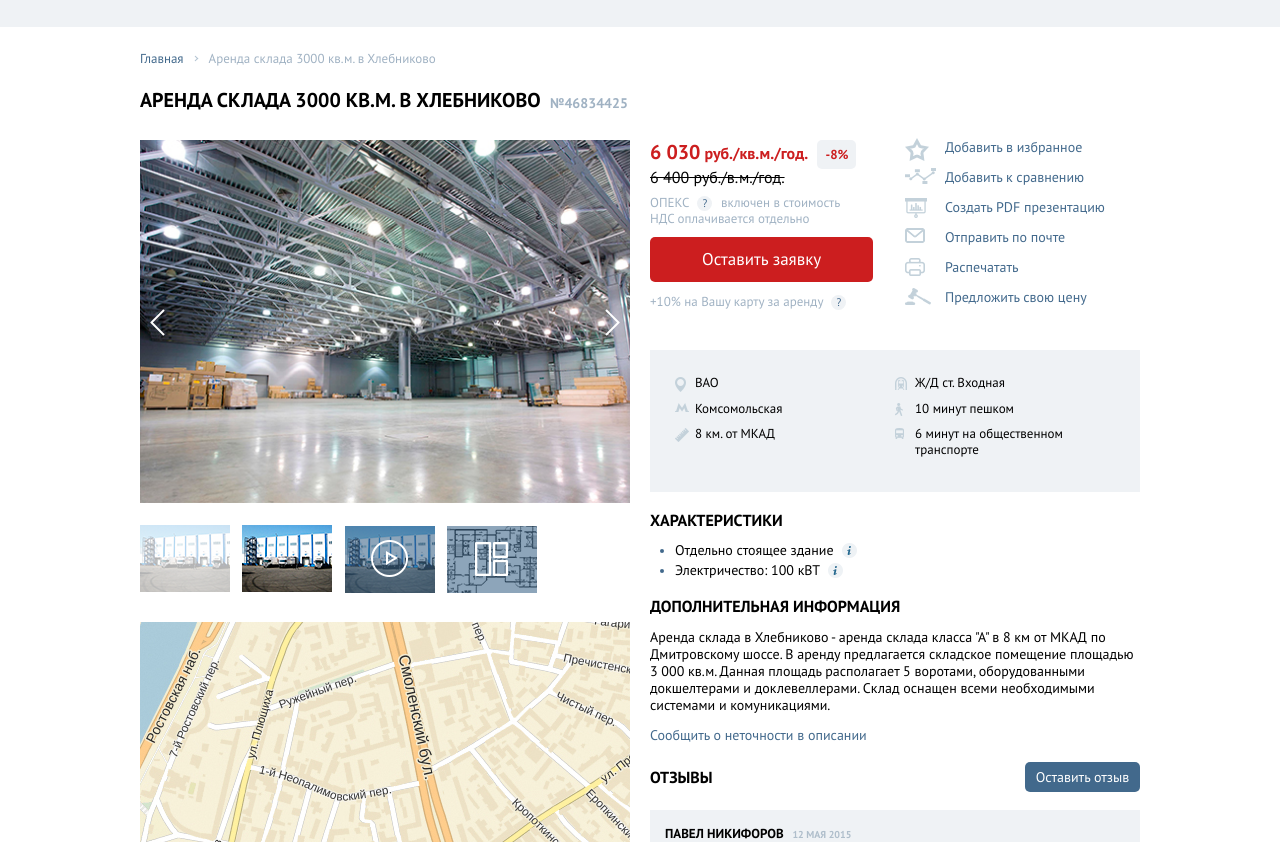
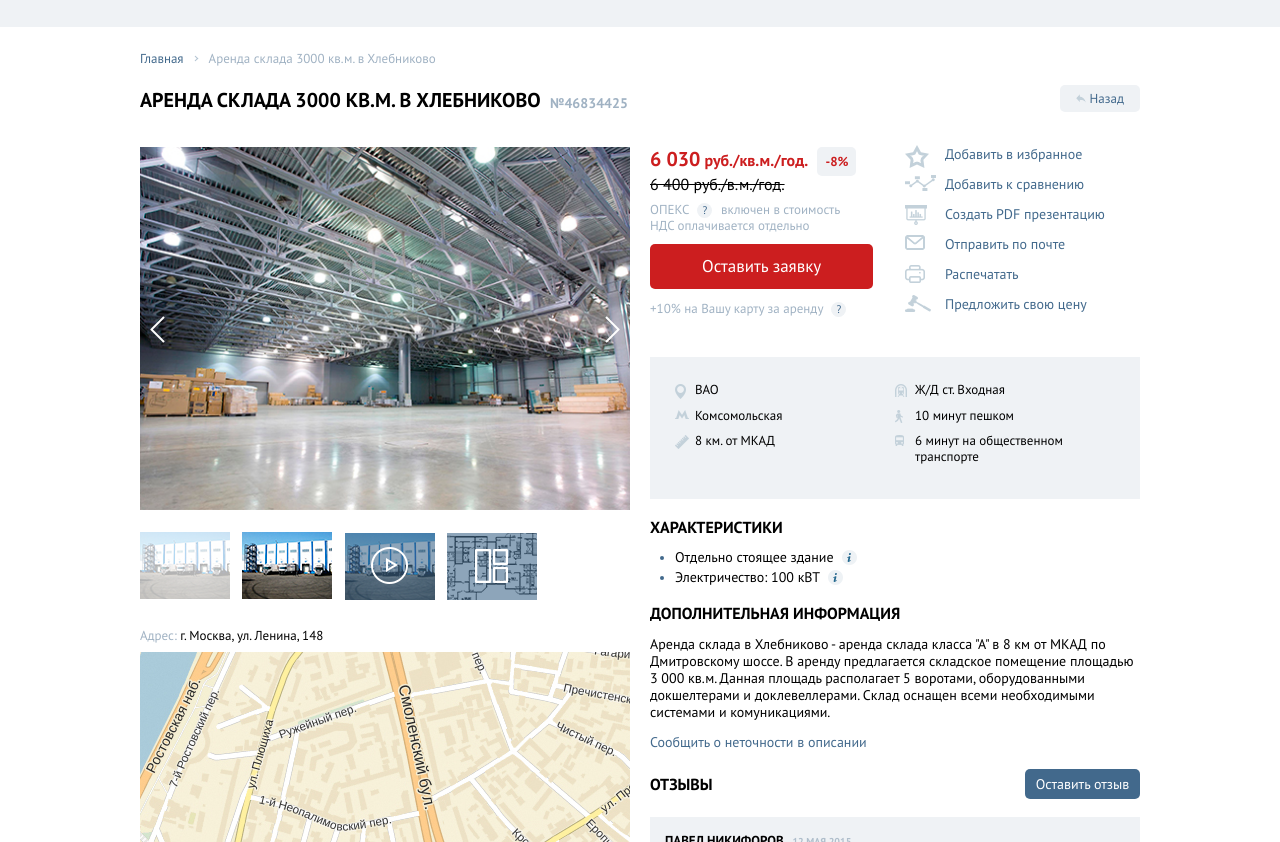
Before and after one commit to diamant1991/rent, a plain HTML site: page card.html in a window 1280 px wide. Shown: the part 463-1305 px from the top of the page. Drawn offline with Linux system fonts and the light colour scheme.

Commit message:
add buttons

```diff
--- a/card.html
+++ b/card.html
@@ -380,6 +380,12 @@
 				<div class="info-result inner-info">
 					№46834425
 				</div>
+				<a href="#" class="back-btn">
+					<span class="middle">
+						<img src="images/back-icon.png" alt="">
+					</span>
+					<span class="middle">Назад</span>
+				</a>
 			</div>
 			<div class="card clearfix">
 				<div class="card-slider">
@@ -422,6 +428,10 @@
 								<img src="images/plan.png" height="67" width="90" alt="">
 							</a>
 						</div>
+					</div>
+					<div class="adress-item">
+						<span>Адрес:</span>
+						г. Москва, ул. Ленина, 148
 					</div>
 					<div class="map-item">
 						<img src="images/map.jpg" height="364" width="490" alt="">
--- a/css/main.css
+++ b/css/main.css
@@ -2676,3 +2676,25 @@ img {
   border-radius: 5px;
   background: #cc1e1f;
 }
+.back-btn {
+  float: right;
+  height: 27px;
+  display: block;
+  width: 80px;
+  font-size: 13px;
+  color: #42698c;
+  background: #eff2f5;
+  -webkit-border-radius: 5px;
+  border-radius: 5px;
+  text-align: center;
+  line-height: 27px;
+  position: relative;
+  top: -5px;
+}
+.adress-item {
+  margin-bottom: 10px;
+  font-size: 13px;
+}
+.adress-item span {
+  color: #a0b2c3;
+}
--- a/css/media.css
+++ b/css/media.css
@@ -190,6 +190,10 @@
 @media(max-width: 767px){
 	.object-item{
 		width: 50%;
+	}
+	.back-btn{
+		float: none;
+		margin-top: 20px;
 	}
 	.modal-dialog{
 		margin: 50px auto;
```
Also changed, not shown: images/back-icon.png (added).
